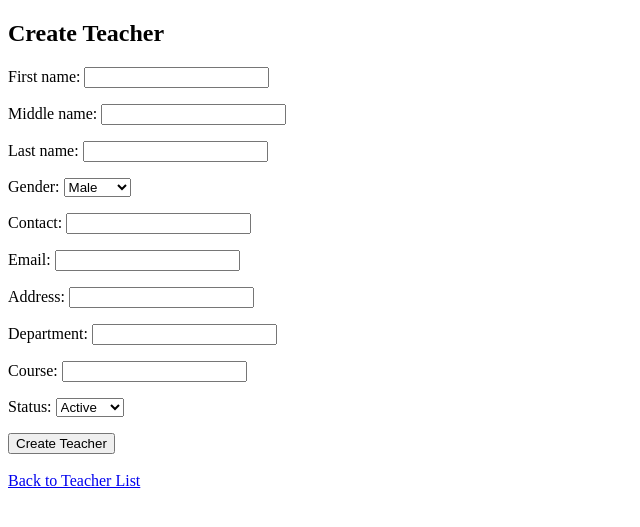
After one commit to karmactssystems/lmsprojevt, a Django app: page /create_teacher_couch/ in a window 1280 px wide. The commit adds this page. Shown: the top 527 px of the page, without its empty margins (0-640 px from the left). Run offline with Django 4.2, Linux system fonts and the light colour scheme; parts of the project's set-up code (start-up, migrations or seed data) failed here and were passed over.

Commit message:
CRUd for teacher in couch db done

```diff
--- a/lmsApp/forms.py
+++ b/lmsApp/forms.py
@@ -356,3 +356,16 @@ class StudentForm(forms.Form):
     department = forms.CharField(max_length=250, required=False)
     course = forms.CharField(max_length=250, required=False)
     status = forms.ChoiceField(choices=[('1', 'Active'), ('2', 'Inactive')], initial='1')
+
+
+class TeacherForm(forms.Form):
+    first_name = forms.CharField(max_length=250)
+    middle_name = forms.CharField(max_length=250, required=False)
+    last_name = forms.CharField(max_length=250)
+    gender = forms.ChoiceField(choices=[('Male', 'Male'), ('Female', 'Female')], initial='Male')
+    contact = forms.CharField(max_length=250)
+    email = forms.EmailField(max_length=250)
+    address = forms.CharField(max_length=250)
+    department = forms.CharField(max_length=250, required=False)
+    course = forms.CharField(max_length=250, required=False)
+    status = forms.ChoiceField(choices=[('1', 'Active'), ('2', 'Inactive')], initial='1')
--- /dev/null
+++ b/lmsApp/templates/create_teacher.html
@@ -0,0 +1,20 @@
+<!DOCTYPE html>
+<html lang="en">
+<head>
+    <meta charset="UTF-8">
+    <meta name="viewport" content="width=device-width, initial-scale=1.0">
+    <title>Create Teacher</title>
+</head>
+<body>
+    <h2>Create Teacher</h2>
+
+    <form method="POST">
+        {% csrf_token %}
+        {{ form.as_p }}
+        <button type="submit">Create Teacher</button>
+    </form>
+
+    <br>
+    <a href="{% url 'teacher_list_couch' %}">Back to Teacher List</a>
+</body>
+</html>
--- a/lmsApp/templates/student_list_couch.html
+++ b/lmsApp/templates/student_list_couch.html
@@ -11,6 +11,10 @@
     <h2>Student List</h2>
     <a href="{% url 'create_student_couch' %}">
         <button>Create Student</button>
+    </a>
+
+    <a href="{% url 'create_teacher_couch' %}">
+        <button>Create Teacher</button>
     </a>
 
     <!-- Check if there are students -->
--- a/lmsApp/urls.py
+++ b/lmsApp/urls.py
@@ -96,4 +96,9 @@ urlpatterns = [
     path("edit_student_couch/<str:student_id>/", views.edit_student_couch, name="edit_student_couch"),
     path("delete_student_couch/<str:student_id>/", views.delete_student_couch, name="delete_student_couch"),
 
+    path("create_teacher_couch/", views.create_teacher_couch, name="create_teacher_couch"),
+    path("teacher_list_couch/", views.teacher_list_couch, name="teacher_list_couch"),
+    path("edit_teacher_couch/<str:teacher_id>/", views.edit_teacher_couch, name="edit_teacher_couch"),
+    path("delete_teacher_couch/<str:teacher_id>/", views.delete_teacher_couch, name="delete_teacher_couch"),
+
 ]+ static(settings.MEDIA_URL, document_root = settings.MEDIA_ROOT)
--- a/lmsApp/views.py
+++ b/lmsApp/views.py
@@ -1015,7 +1015,7 @@ def delete_user_info(request, pk=None):
 import couchdb
 from django.conf import settings
 from django.shortcuts import render, redirect
-from .forms import StudentForm
+from .forms import StudentForm, TeacherForm
 
 def create_student_couch(request):
     if request.method == "POST":
@@ -1125,3 +1125,110 @@ def delete_student_couch(request, student_id):
         db.delete(student_doc)  # Delete the document
 
     return redirect("student_list_couch")
+
+
+def create_teacher_couch(request):
+    if request.method == "POST":
+        form = TeacherForm(request.POST)
+        if form.is_valid():
+            # Connect to CouchDB
+            COUCHDB_URL = f"http://{settings.COUCHDB_DATABASE2['USER']}:{settings.COUCHDB_DATABASE2['PASSWORD']}@127.0.0.1:5984/"
+            server = couchdb.Server(COUCHDB_URL)
+
+            db_name = settings.COUCHDB_DATABASE2["NAME"]
+            if db_name in server:
+                db = server[db_name]
+            else:
+                db = server.create(db_name)
+
+            # Save Teacher Record
+            teacher_data = form.cleaned_data
+            doc_id, _ = db.save(teacher_data)
+
+            return redirect("teacher_list_couch")  # Redirect to teacher list page
+
+    else:
+        form = TeacherForm()
+
+    return render(request, "create_teacher.html", {"form": form})
+
+
+# Teacher List
+def teacher_list_couch(request):
+    # Connect to CouchDB
+    COUCHDB_URL = f"http://{settings.COUCHDB_DATABASE2['USER']}:{settings.COUCHDB_DATABASE2['PASSWORD']}@127.0.0.1:5984/"
+    server = couchdb.Server(COUCHDB_URL)
+
+    db_name = settings.COUCHDB_DATABASE2["NAME"]
+    if db_name in server:
+        db = server[db_name]
+    else:
+        db = server.create(db_name)
+
+    # Retrieve all teacher documents
+    teachers = []
+    for doc_id in db:
+        teacher_doc = db[doc_id]
+        teachers.append({
+            "id": doc_id,
+            "name": f"{teacher_doc.get('first_name', '')} {teacher_doc.get('last_name', '')}",
+            "email": teacher_doc.get("email", ""),
+            "gender": teacher_doc.get("gender", ""),
+            "contact": teacher_doc.get("contact", ""),
+            "address": teacher_doc.get("address", ""),
+            "department": teacher_doc.get("department", ""),
+            "course": teacher_doc.get("course", ""),
+            "status": teacher_doc.get("status", ""),
+        })
+
+    return render(request, "teacher_list_couch.html", {"teachers": teachers})
+
+
+# Edit Teacher
+def edit_teacher_couch(request, teacher_id):
+    COUCHDB_URL = f"http://{settings.COUCHDB_DATABASE2['USER']}:{settings.COUCHDB_DATABASE2['PASSWORD']}@127.0.0.1:5984/"
+    server = couchdb.Server(COUCHDB_URL)
+
+    db_name = settings.COUCHDB_DATABASE2["NAME"]
+    if db_name in server:
+        db = server[db_name]
+    else:
+        db = server.create(db_name)
+
+    # Retrieve the teacher document
+    teacher_doc = db.get(teacher_id)
+    if not teacher_doc:
+        return redirect("teacher_list_couch")
+
+    if request.method == "POST":
+        form = TeacherForm(request.POST)
+        if form.is_valid():
+            # Update Teacher Record
+            teacher_data = form.cleaned_data
+            teacher_doc.update(teacher_data)
+            db[teacher_id] = teacher_doc  # Save updated document
+
+            return redirect("teacher_list_couch")
+    else:
+        form = TeacherForm(initial=teacher_doc)
+
+    return render(request, "edit_teacher_couch.html", {"form": form})
+
+
+# Delete Teacher
+def delete_teacher_couch(request, teacher_id):
+    COUCHDB_URL = f"http://{settings.COUCHDB_DATABASE2['USER']}:{settings.COUCHDB_DATABASE2['PASSWORD']}@127.0.0.1:5984/"
+    server = couchdb.Server(COUCHDB_URL)
+
+    db_name = settings.COUCHDB_DATABASE2["NAME"]
+    if db_name in server:
+        db = server[db_name]
+    else:
+        db = server.create(db_name)
+
+    # Retrieve the teacher document
+    teacher_doc = db.get(teacher_id)
+    if teacher_doc:
+        db.delete(teacher_doc)  # Delete the document
+
+    return redirect("teacher_list_couch")
```
Also changed, not shown: django_lms/settings.py (+8 -0 lines), lmsApp/templates/edit_teacher_couch.html (added, +20 -0 lines), lmsApp/templates/teacher_list_couch.html (added, +54 -0 lines).
